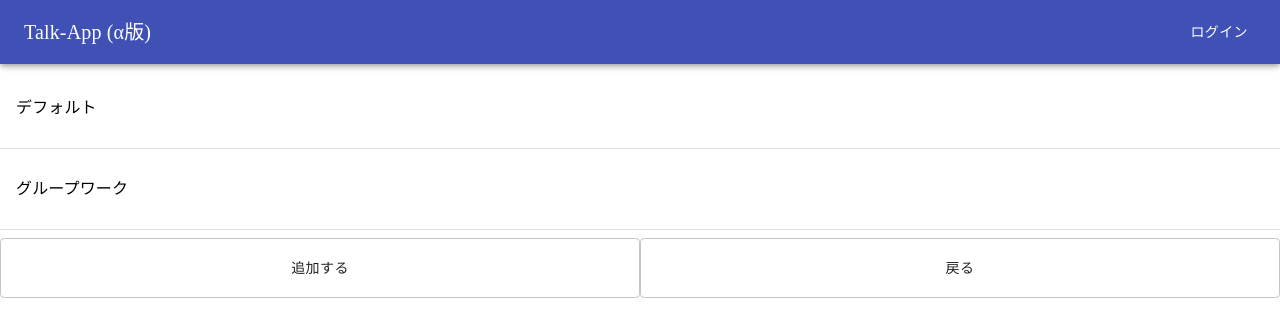
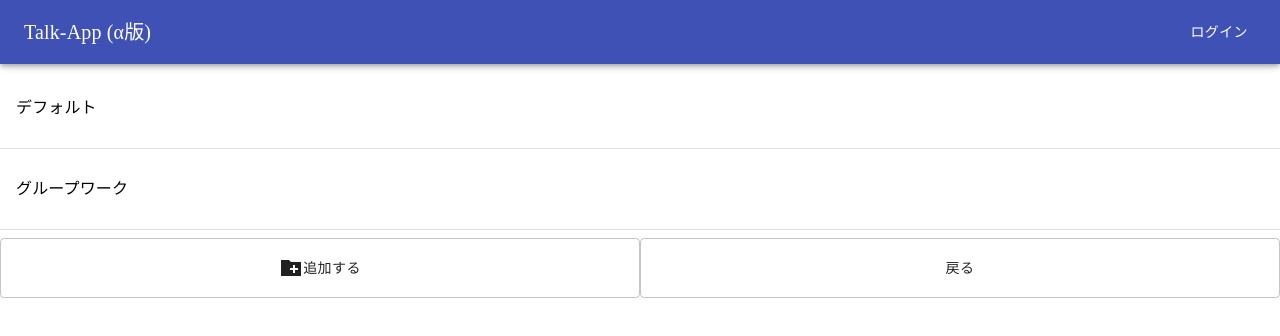
Before and after one commit to cistT/TalkApp, a React (Create React App) app: page /list in a window 1280 px wide. Shown: the top 336 px of the page. Built offline with nearby package versions, Linux system fonts and the light colour scheme; no server answers; a web font is replaced by a local one.

Commit message:
フォルダーの追加ボタンにアイコンを設定

```diff
--- a/src/components/page/list/QuestionFolders.tsx
+++ b/src/components/page/list/QuestionFolders.tsx
@@ -3,6 +3,7 @@ import { FC } from "react";
 import { css, keyframes } from "@emotion/react";
 
 import List from "@mui/material/List";
+import CreateNewFolderSharpIcon from "@mui/icons-material/CreateNewFolderSharp";
 
 import QuestionFolder from "./item/QuestionFolder";
 import SaveDialog from "../../ui/dialog/SaveDialog";
@@ -55,6 +56,7 @@ const QuestionFolders: FC<Props> = ({
                 save={createFolder}
                 title="フォルダをを作成する"
                 inputLabel="フォルダ名を入力してください"
+                buttonIcon={<CreateNewFolderSharpIcon />}
             />
         </div>
     );
```
